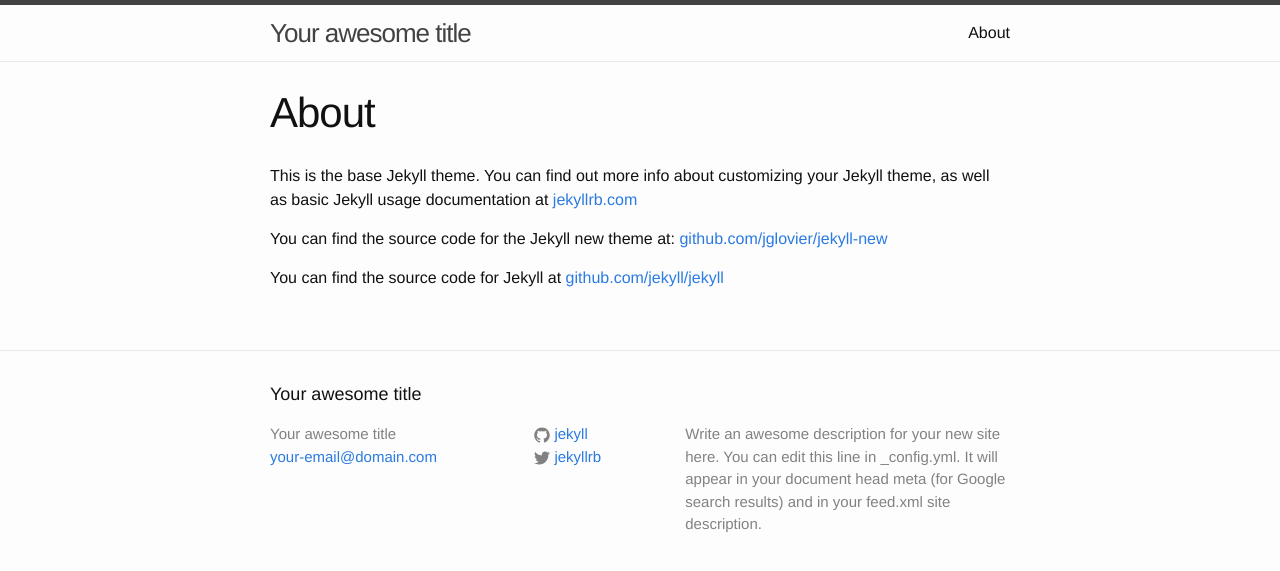
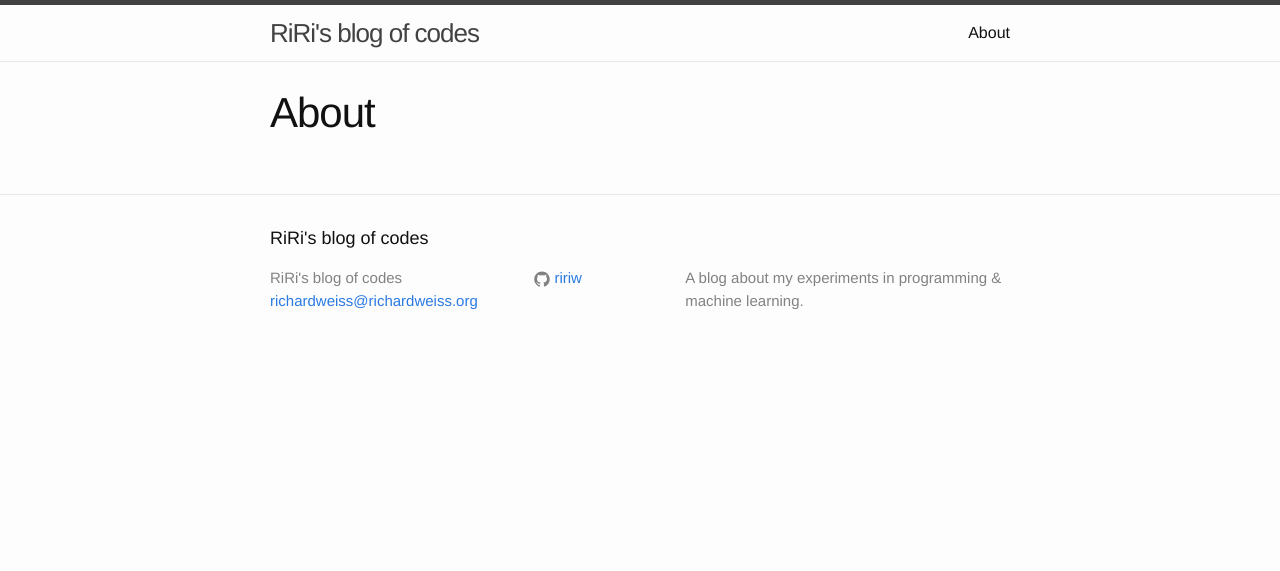
Before and after one commit to ririw/ririw.github.io, a Jekyll site: the page built from about.md, in a window 1280 px wide. Shown: the top 571 px of the page. Built offline with Jekyll 4.4.1, drawn with Linux system fonts in a browser that asks for light colours.

```diff
--- a/_config.yml
+++ b/_config.yml
@@ -1,14 +1,12 @@
 # Site settings
-title: Your awesome title
-email: your-email@domain.com
+title: RiRi's blog of codes
+email: richardweiss@richardweiss.org
 description: > # this means to ignore newlines until "baseurl:"
-  Write an awesome description for your new site here. You can edit this
-  line in _config.yml. It will appear in your document head meta (for
-  Google search results) and in your feed.xml site description.
+   A blog about my experiments in programming & machine learning.
 baseurl: "" # the subpath of your site, e.g. /blog/
-url: "http://yourdomain.com" # the base hostname & protocol for your site
-twitter_username: jekyllrb
-github_username:  jekyll
+url: "http://blog.richardweiss.org" # the base hostname & protocol for your site
+#twitter_username: jekyllrb
+github_username:  ririw
 
 # Build settings
 markdown: kramdown
--- a/about.md
+++ b/about.md
@@ -3,9 +3,3 @@ layout: page
 title: About
 permalink: /about/
 ---
-
-This is the base Jekyll theme. You can find out more info about customizing your Jekyll theme, as well as basic Jekyll usage documentation at [jekyllrb.com](http://jekyllrb.com/)
-
-You can find the source code for the Jekyll new theme at: [github.com/jglovier/jekyll-new](https://github.com/jglovier/jekyll-new)
-
-You can find the source code for Jekyll at [github.com/jekyll/jekyll](https://github.com/jekyll/jekyll)
```
Also changed, not shown: _posts/2015-03-01-welcome-to-jekyll.markdown (deleted, +0 -25 lines), _posts/2015-03-01-welcome-to-my-blog.markdown (added, +11 -0 lines).
